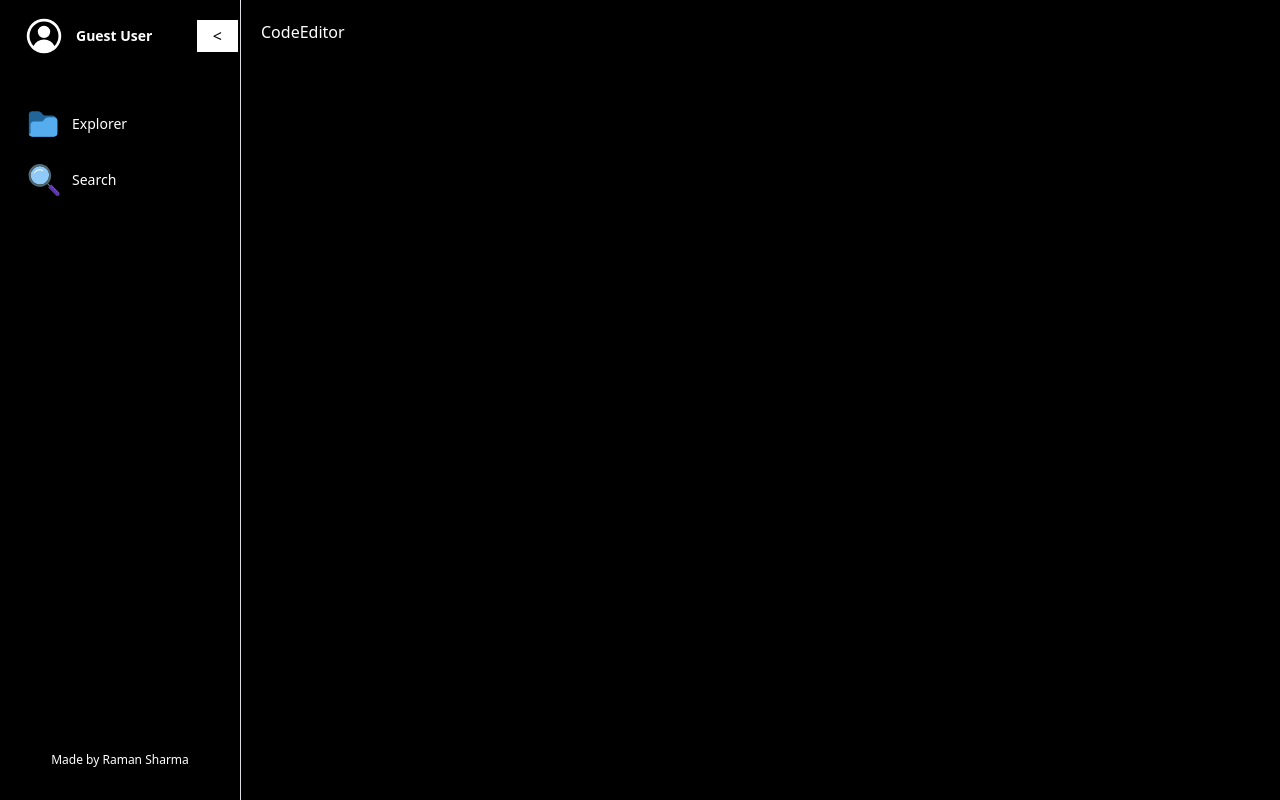
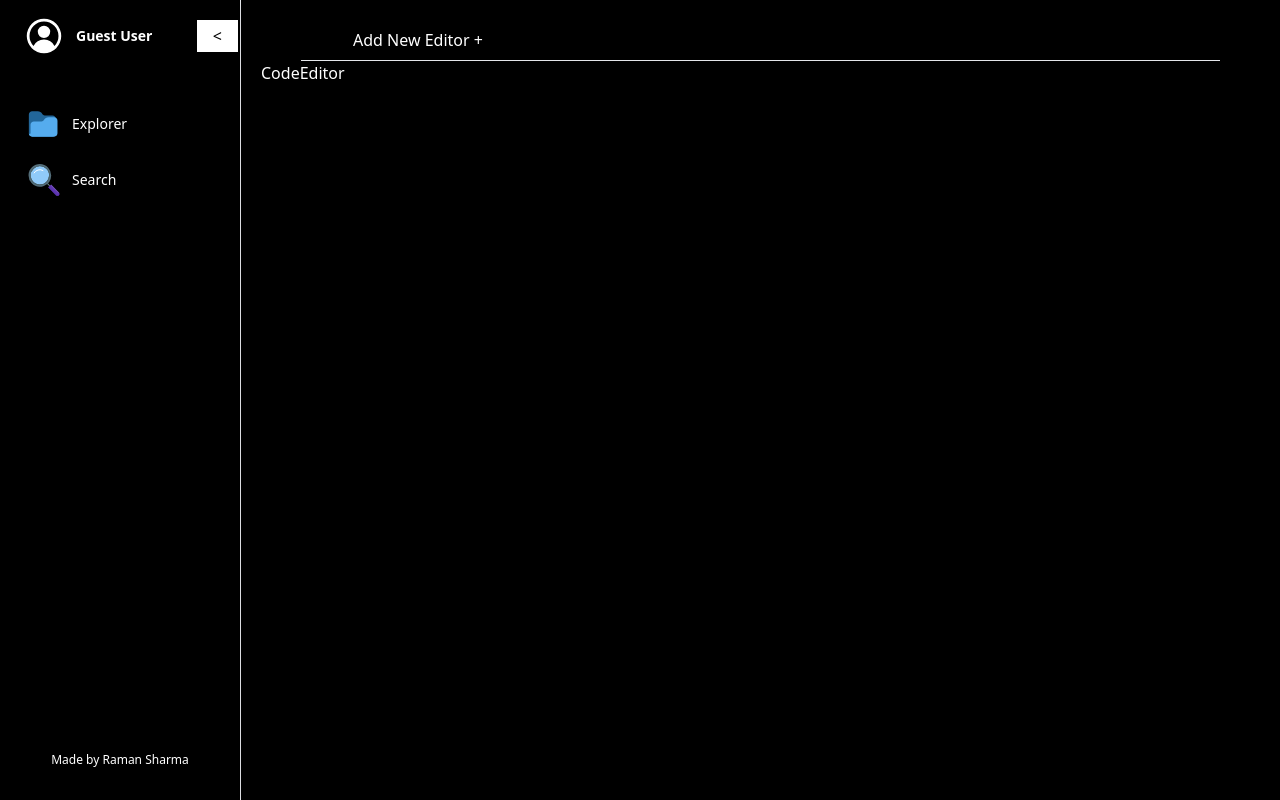
Before and after one commit to RamanSharma100/react-voice-controlled-web-based-code-editor, a React (Vite) app: page / in a window 1280 px wide. Built offline with nearby package versions, Linux system fonts and the light colour scheme.

Commit message:
added editor tabs

```diff
--- /dev/null
+++ b/src/Components/EditorTabs/EditorTabs.tsx
@@ -0,0 +1,53 @@
+import { FunctionComponent as FC, useState } from "react";
+
+import IEditorTabs from "./IEditorTabs";
+
+const EditorTabs: FC<IEditorTabs> = ({
+  openedEditors,
+  handleClose,
+  handleOpen,
+  openNewFile,
+}) => {
+  return (
+    <div className=" px-10 flex border-y gap-1 border-t-0 mx-10 ">
+      {openedEditors.map((openedEditor: any, index: number) => (
+        <div
+          key={index * 4231}
+          className={`flex  px-3 py-2 rounded-t ${
+            openedEditor.isOpened
+              ? "bg-white text-black"
+              : "bg-black text-white"
+          }
+            hover:bg-white hover:text-black transition duration-300 ease-in-out cursor-pointer
+          `}
+        >
+          <div
+            className="w-4/5"
+            title={openedEditor.file_name}
+            onClick={() => handleOpen(openedEditor.file_name)}
+          >
+            {openedEditor.file_name.split("/").pop()}
+          </div>
+          <button
+            type="button"
+            onClick={() => handleClose(openedEditor.file_name)}
+            className={`ml-3  px-2 py-0 z-20 hover:bg-gray-300 hover:text-black transition duration-200 ease-in-out cursor-pointer`}
+          >
+            x
+          </button>
+        </div>
+      ))}
+      {openedEditors.length < 5 && (
+        <div
+          key={4231 * 4513}
+          onClick={openNewFile}
+          className="text-white px-3 py-2 rounded-t bg-black hover:bg-white hover:text-black transition duration-300 ease-in-out cursor-pointer"
+        >
+          Add New Editor +
+        </div>
+      )}
+    </div>
+  );
+};
+
+export default EditorTabs;
--- /dev/null
+++ b/src/Components/EditorTabs/IEditorTabs.ts
@@ -0,0 +1,6 @@
+export default interface IEditorTabs {
+  openedEditors: any;
+  handleOpen: (file: string) => void;
+  handleClose: (file: string) => void;
+  openNewFile: () => void;
+}
--- a/src/Pages/CodeEditor/CodeEditor.tsx
+++ b/src/Pages/CodeEditor/CodeEditor.tsx
@@ -1,6 +1,7 @@
-import { FunctionComponent as FC } from "react";
+import { FunctionComponent as FC, useState } from "react";
 
 import SideBar from "../../Components/SideBar/SideBar";
+import EditorTabs from "../../Components/EditorTabs/EditorTabs";
 
 import ICodeEditor from "./ICodeEditor";
 import UserIcon from "../../assets/icons/user_icon.svg";
@@ -15,6 +16,53 @@ const CodeEditor: FC<ICodeEditor> = ({
   setIsSubSideBarOpen,
   setSubSideBar,
 }) => {
+  const [openedEditors, setOpenedEditors] = useState<any[]>([]);
+
+  const handleOpen = (file_name: string) => {
+    setOpenedEditors((prevEditors: any) =>
+      prevEditors.map((editor: any) => {
+        if (editor.file_name === file_name) {
+          editor.isOpened = true;
+        } else {
+          editor.isOpened = false;
+        }
+        return editor;
+      })
+    );
+  };
+
+  const handleClose = (file_name: string) => {
+    setOpenedEditors((prevEditors) =>
+      prevEditors.filter((editor: any) => editor.file_name !== file_name)
+    );
+  };
+
+  const openNewFile = () => {
+    if (openedEditors.length < 5) {
+      setOpenedEditors((prevEditors: any) => [
+        ...prevEditors,
+        {
+          file_name:
+            "untitled-file " +
+            (prevEditors.filter((editor: any) =>
+              editor.file_name.includes("untitled-file")
+            ).length +
+              1),
+          isOpened: false,
+        },
+      ]);
+      handleOpen(
+        "untitled-file " +
+          (openedEditors.filter((editor: any) =>
+            editor.file_name.includes("untitled-file")
+          ).length +
+            1)
+      );
+    } else {
+      alert("You can open only 5 files at a time");
+    }
+  };
+
   return (
     <>
       {isSideBarOpen && (
@@ -98,13 +146,19 @@ const CodeEditor: FC<ICodeEditor> = ({
             : "w-full"
         } p-5 bg-black h-screen text-white max-h-full`}
         style={{
-          width: `${isSideBarOpen && isSubSideBarOpen && "calc(100% - 480px)"}`,
+          width: `${
+            isSideBarOpen
+              ? isSubSideBarOpen
+                ? "calc(100% - 480px)"
+                : "calc(100% - 240px)"
+              : "100%"
+          }`,
         }}
       >
         {!isSideBarOpen && (
           <button
             type="button"
-            className="ml-auto text-black bg-white py-1 px-4 absolute left-0.5 z-10"
+            className="ml-auto text-black bg-white py-1 px-4 fixed left-0.5 z-10"
             onClick={() => {
               setIsSideBarOpen(true);
             }}
@@ -112,6 +166,12 @@ const CodeEditor: FC<ICodeEditor> = ({
             {"> "}
           </button>
         )}
+        <EditorTabs
+          openedEditors={openedEditors}
+          handleOpen={handleOpen}
+          handleClose={handleClose}
+          openNewFile={openNewFile}
+        />
         CodeEditor
       </div>
     </>
```
